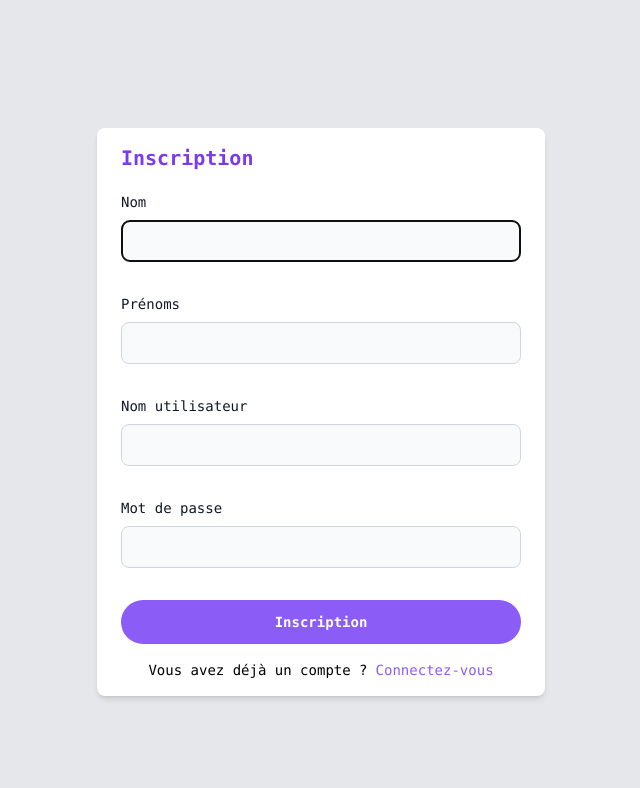
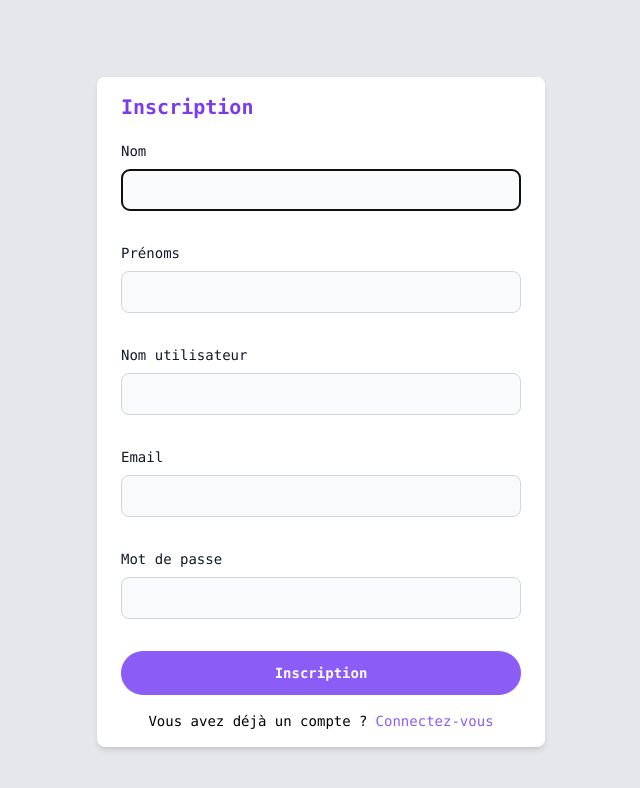
Before and after one commit to delpache/vue-3-pinia-user-registration-and-login, a Vue app: page /auth/register in a window 1280 px wide. Shown: the top 788 px of the page, without its empty margins (319-959 px from the left). Built offline with nearby package versions, Linux system fonts and the light colour scheme.

Commit message:
Suppression de l'attribut :class et ajout du champs Email

```diff
--- a/src/views/auth/RegisterView.vue
+++ b/src/views/auth/RegisterView.vue
@@ -2,7 +2,7 @@
 import { Form, Field } from 'vee-validate'
 import * as Yup from 'yup'
 
-import { useUsersStore, useToastStore } from '@/stores'
+import { useUsersStore } from '@/stores'
 import { router } from '@/router'
 import SpinnerIcon from "@/components/icons/SpinnerIcon.vue"
 
@@ -13,20 +13,20 @@
       .required('Le nom est obligatoire'),
   username: Yup.string()
       .required('Le nom d\'utilisateur est obligatoire'),
+  email: Yup.string()
+      .required('L\'email est obligatoire'),
   password: Yup.string()
       .required('Le mot de passe est obligatoire')
       .min(6, 'Le mot de passe doit comporter au moins 6 caractères')
 });
 
 async function onSubmit(values) {
-  const usersStore = useUsersStore();
-  const toastStore = useToastStore();
+  const usersStore = useUsersStore()
   try {
-    await usersStore.register(values);
-    await router.push('/auth/login');
-    toastStore.success('Vous êtes inscrit avec succès');
+    await usersStore.register(values)
+    await router.push('/auth/login')
   } catch (error) {
-    toastStore.error(error);
+    console.log(error)
   }
 }
 </script>
@@ -53,7 +53,6 @@
           id="lastName"
           name="lastName"
           class="bg-gray-50 border border-gray-300 text-gray-900 text-sm rounded-lg focus:ring-blue-500 focus:border-blue-500 block w-full p-2.5 dark:bg-gray-700 dark:border-gray-600 dark:placeholder-gray-400 dark:text-white dark:focus:ring-blue-500 dark:focus:border-blue-500"
-          :class="{ 'inline-flex text-sm font-mono text-red-500': errors.lastName }"
           required autofocus
       >
       </Field>
@@ -72,7 +71,6 @@
           id="firstName"
           name="firstName"
           class="bg-gray-50 border border-gray-300 text-gray-900 text-sm rounded-lg focus:ring-blue-500 focus:border-blue-500 block w-full p-2.5 dark:bg-gray-700 dark:border-gray-600 dark:placeholder-gray-400 dark:text-white dark:focus:ring-blue-500 dark:focus:border-blue-500"
-          :class="{ 'inline-flex text-sm font-mono text-red-500': errors.firstName }"
           required
       >
       </Field>
@@ -91,11 +89,28 @@
           id="username"
           name="username"
           class="bg-gray-50 border border-gray-300 text-gray-900 text-sm rounded-lg focus:ring-blue-500 focus:border-blue-500 block w-full p-2.5 dark:bg-gray-700 dark:border-gray-600 dark:placeholder-gray-400 dark:text-white dark:focus:ring-blue-500 dark:focus:border-blue-500"
-          :class="{ 'inline-flex text-sm font-mono text-red-500': errors.username }"
           required
       >
       </Field>
       <span class="inline-flex text-sm font-mono text-red-500">{{ errors.username }}</span>
+    </div>
+
+    <div class="mt-2">
+      <label
+          for="username"
+          class="block mb-2 text-sm font-mono font-medium text-gray-900 dark:text-white"
+      >
+        Email
+      </label>
+      <Field
+          type="text"
+          id="email"
+          name="email"
+          class="bg-gray-50 border border-gray-300 text-gray-900 text-sm rounded-lg focus:ring-blue-500 focus:border-blue-500 block w-full p-2.5 dark:bg-gray-700 dark:border-gray-600 dark:placeholder-gray-400 dark:text-white dark:focus:ring-blue-500 dark:focus:border-blue-500"
+          required
+      >
+      </Field>
+      <span class="inline-flex text-sm font-mono text-red-500">{{ errors.email }}</span>
     </div>
 
     <div class="mt-2">
@@ -110,7 +125,6 @@
           id="password"
           name="password"
           class="bg-gray-50 border border-gray-300 text-gray-900 text-sm rounded-lg focus:ring-blue-500 focus:border-blue-500 block w-full p-2.5 dark:bg-gray-700 dark:border-gray-600 dark:placeholder-gray-400 dark:text-white dark:focus:ring-blue-500 dark:focus:border-blue-500"
-          :class="{ 'inline-flex text-sm font-mono text-red-500': errors.password }"
           required
       >
       </Field>
```
